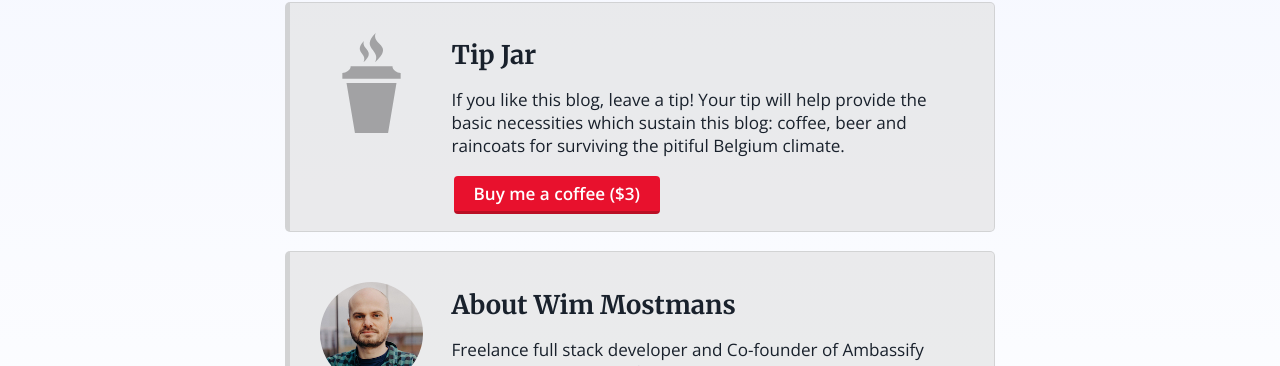
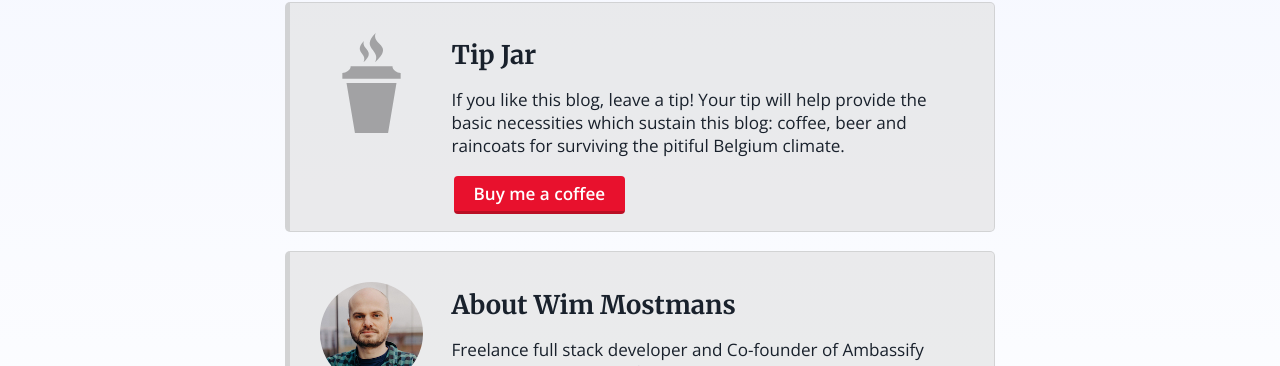
Before and after one commit to Sitebase/sitebase.github.io, a Jekyll site: the page built from _posts/2016-03-20-disable-caps-lock.md, in a window 1280 px wide. Shown: the part 754-1120 px from the top of the page. Built offline with Jekyll 4.4.1, drawn with Linux system fonts in a browser that asks for light colours; comment, search, counter and statistics services are not loaded.

Commit message:
use buymeacoffee website for tips instead of paypal

```diff
--- a/_includes/tip-jar.html
+++ b/_includes/tip-jar.html
@@ -3,6 +3,6 @@
     <div class="promotion__content">
         <h2>Tip Jar</h2>
         <p>If you like this blog, leave a tip! Your tip will help provide the basic necessities which sustain this blog: coffee, beer and raincoats for surviving the pitiful Belgium climate.</p>
-        <a href="https://www.paypal.me/wimmostmans/3" target="_blank" class="button">Buy me a coffee ($3)</a>
+        <a href="https://www.buymeacoffee.com/wimmostmans" target="_blank" class="button">Buy me a coffee</a>
     </div>
 </div>
```
